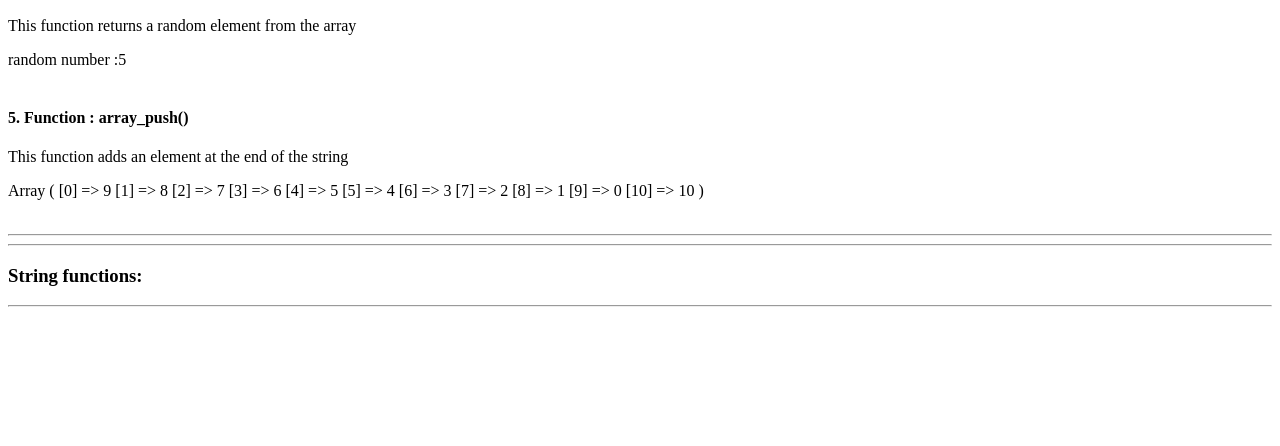
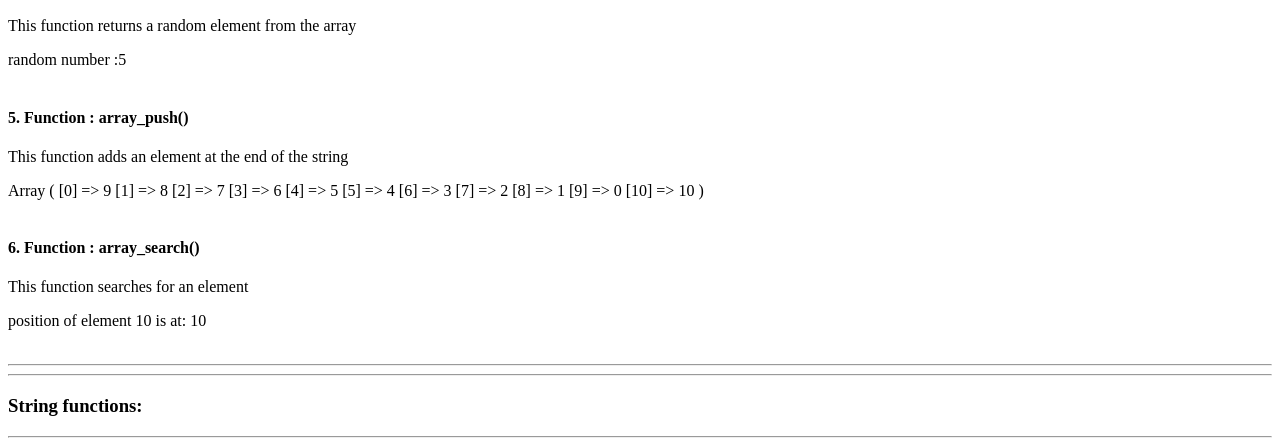
Before and after one commit to sachinmathewjose/homework3-stringarray, a PHP site: page / in a window 1280 px wide. Shown: the part 544-990 px from the top of the page. Before the commit the page ends 851 px from the top, so only its background shows below. Run offline with PHP 8.4, Linux system fonts and the light colour scheme.

Commit message:
added function 6

```diff
--- a/index.php
+++ b/index.php
@@ -16,6 +16,7 @@ class main {
 		$this->sortArray();
 		$this->rancArray();
 		$this->pushArray();
+		$this->searchArray();
 		echo "<hr><hr>";
 	}
 
@@ -57,11 +58,20 @@ class main {
 		echo "<br><br>";
 	}
 
+	public function searchArray() {
+		echo "<h4>6. Function :<b> array_search()</b></h4>";
+		echo "<p>This function searches for an element<p>";
+		$elem = 10;
+		echo "position of element ".$elem." is at: ".array_search($elem, $this->sampleArray);
+		echo "<br><br>";
+	}
+
 	public function pArray() {
 		echo "<h4>2. Function :<b> </b></h4>";
 		echo "<p> <p>";
 		echo "<br><br>";
 	}
+
 
 
 #*********************************************************************************************************
```
